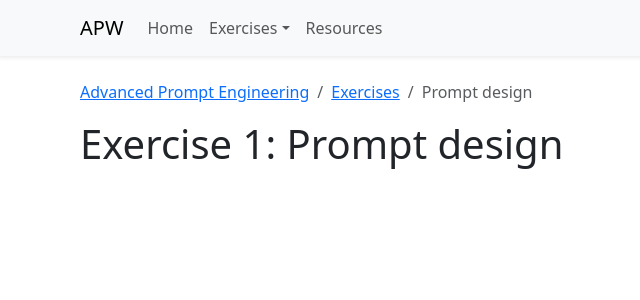
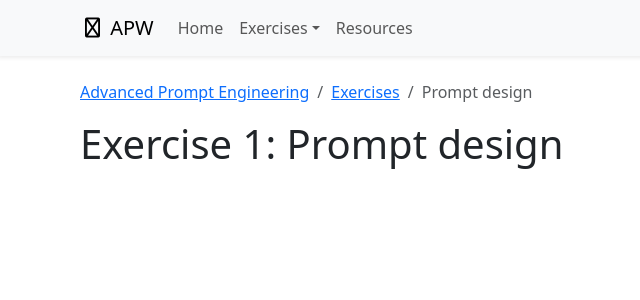
Before and after one commit to wmeints/conversational, a SvelteKit app in the folder src/ConversationalWorkshop/ClientApp/: page /exercises/01-prompt-design in a window 1280 px wide. Shown: the top 300 px of the page, without its empty margins (2-642 px from the left). Built offline with nearby package versions, Linux system fonts and the light colour scheme.

Commit message:
Add fontawesome package

```diff
--- a/src/ConversationalWorkshop/ClientApp/package.json
+++ b/src/ConversationalWorkshop/ClientApp/package.json
@@ -33,6 +33,8 @@
 	},
 	"type": "module",
 	"dependencies": {
+		"@fortawesome/fontawesome-free": "^6.4.2",
+		"@fortawesome/fontawesome-pro": "^6.4.2",
 		"bootstrap": "^5.3.1"
 	}
 }
--- a/src/ConversationalWorkshop/ClientApp/src/app.html
+++ b/src/ConversationalWorkshop/ClientApp/src/app.html
@@ -9,6 +9,14 @@
 			type="text/css"
 			href="../node_modules/bootstrap/dist/css/bootstrap.min.css"
 		/>
+		<link
+			rel="stylesheet"
+			href="../node_modules/@fortawesome/fontawesome-free/css/fontawesome.min.css"
+		/>
+		<link
+			rel="stylesheet"
+			href="../node_modules/@fortawesome/fontawesome-free/css/regular.min.css"
+		/>
 		%sveltekit.head%
 	</head>
 	<body data-sveltekit-preload-data="hover">
--- a/src/ConversationalWorkshop/ClientApp/src/components/navigation-bar.svelte
+++ b/src/ConversationalWorkshop/ClientApp/src/components/navigation-bar.svelte
@@ -1,6 +1,6 @@
 <nav class="navbar navbar-expand-lg bg-light shadow-sm mb-4">
 	<div class="container">
-		<a href="/" class="navbar-brand">APW</a>
+		<a href="/" class="navbar-brand"><i class="fa-regular fa-robot" /> APW</a>
 		<button
 			class="navbar-toggler"
 			type="button"
```
Also changed, not shown: 2 other files (tests, documents, lock files or other folders).
